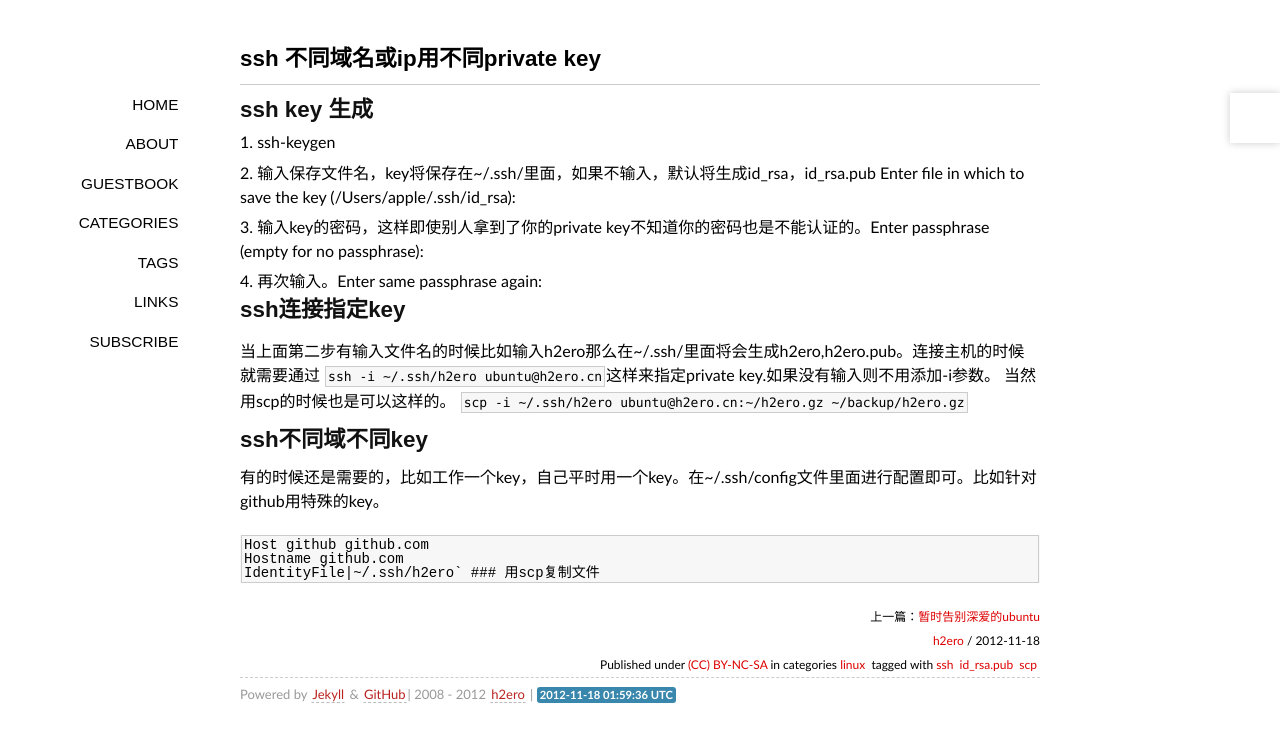
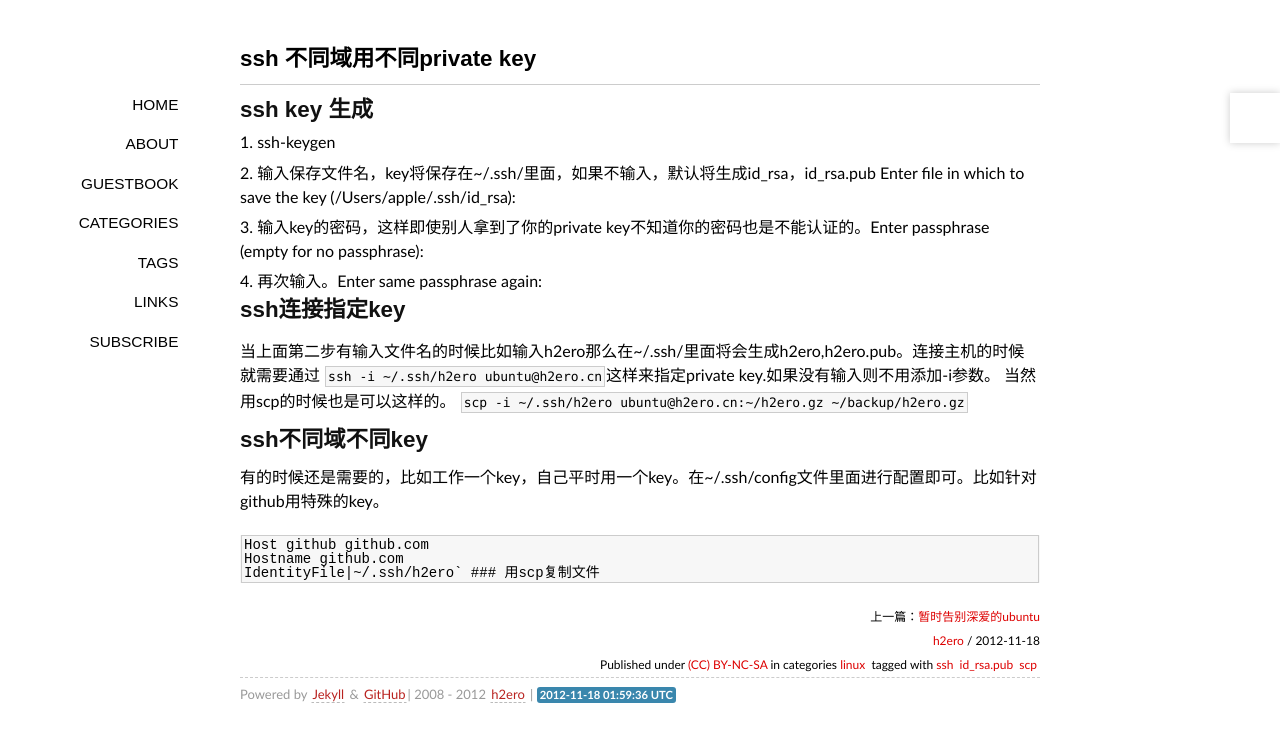
Before and after one commit to h2ero/h2ero.github.com, a Jekyll site: the page built from _posts/2012/2012-11-18-ssh-private-key-for-current-domain.md, in a window 1280 px wide. Shown: the top 742 px of the page. Built offline with Jekyll 4.4.1, drawn with Linux system fonts in a browser that asks for light colours; some web fonts are replaced; Markdown is read by kramdown in place of the engine named in the settings; comment, search, counter and statistics services are not loaded.

Commit message:
rename title

```diff
--- a/_posts/2012/2012-11-18-ssh-private-key-for-current-domain.md
+++ b/_posts/2012/2012-11-18-ssh-private-key-for-current-domain.md
@@ -1,6 +1,6 @@
 ---
 layout: post
-title: ssh 不同域名或ip用不同private key
+title: ssh 不同域用不同private key
 tags: ssh id_rsa.pub scp
 categories: linux
 ---
```
